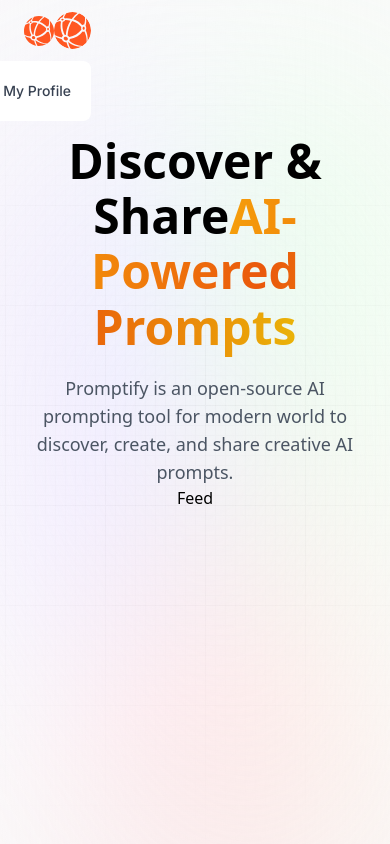
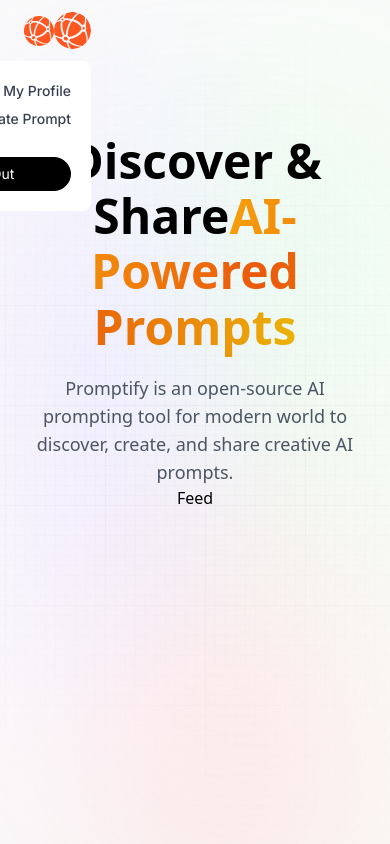
Before and after one commit to beajt/promptify, a Next.js app: page / in a window 390 px wide. Both pictures are taken after a click on the picture 72 px from the left and 30 px from the top of the page. Built offline with nearby package versions, Linux system fonts and the light colour scheme.

Commit message:
nav finished

```diff
--- a/components/Nav.jsx
+++ b/components/Nav.jsx
@@ -80,7 +80,8 @@
                     className="rounded-full"
                     alt="profile"
                     onClick={() => setToggleDropdown
-                    ((prev) => !prev)}/>
+                    ((prev) => !prev)}
+                    />
 
                     {toggleDropdown && (
                         <div className="dropdown">
@@ -91,6 +92,22 @@
                                 >
                                     My Profile
                             </Link>
+                            <Link
+                                href="/create-prompt"
+                                className="dropdown_link"
+                                onClick={() => setToggleDropdown(false)}
+                                >
+                                    Create Prompt
+                            </Link>
+                            <button
+                            type="button"
+                            onClick={() => {
+                                setToggleDropdown(false);
+                                signOut();
+                            }}
+                            className="mt-5 w-full black_btn">
+                                Sign Out
+                            </button>
                         </div>
                     )}
                 </div>
```
